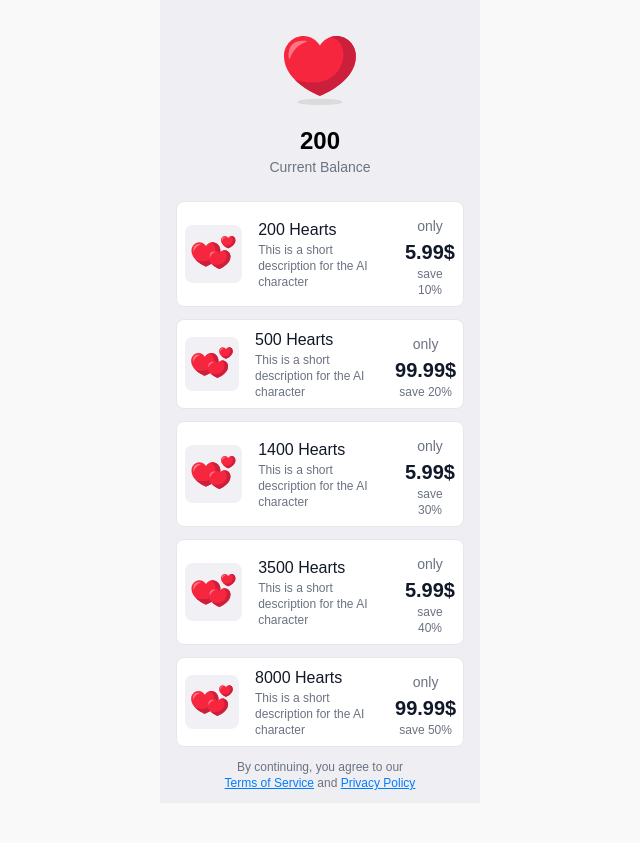
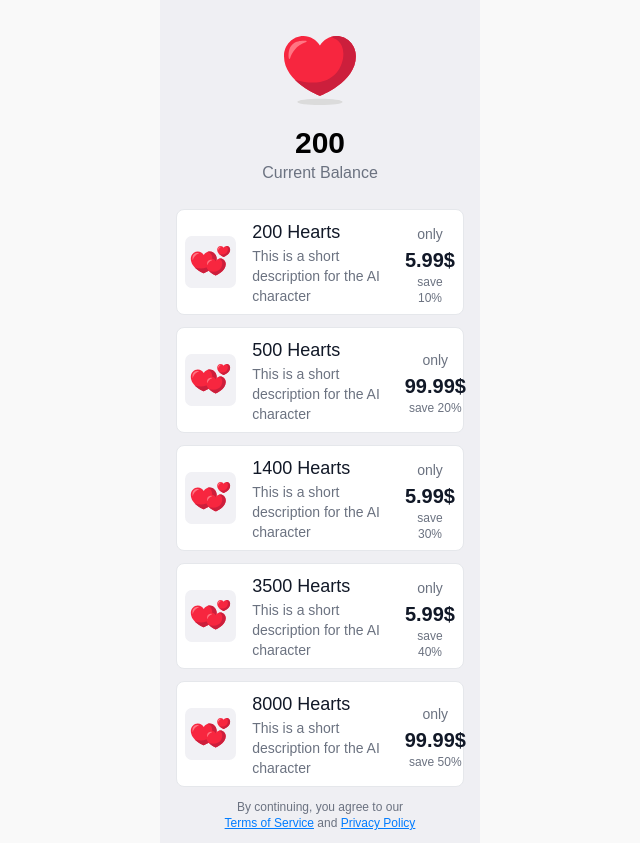
Before and after one commit to sda34495/companion-tele-app, a Next.js app: page /payment in a window 1280 px wide. Shown: the whole page, without its empty margins (320-960 px from the left). Before the commit the page ends 803 px from the top, so only its background shows below. Built offline with nearby package versions, Linux system fonts and the light colour scheme.

Commit message:
increase font size

```diff
--- a/app/components/Checkout.tsx
+++ b/app/components/Checkout.tsx
@@ -17,7 +17,7 @@ const PaymentScreen: React.FC = () => {
            <Image src={hearts} alt='heart image' className=''/>
           </div>
           <div className="ml-4 ">
-            <h2 className="text-base font-semibold text-black">200 Hearts</h2>
+            <h2 className=" font-semibold text-xl text-black">200 Hearts</h2>
             <p className="text-sm text-gray-500">
               This is a short description for the AI character
             </p>
@@ -43,7 +43,7 @@ const PaymentScreen: React.FC = () => {
 
       {/* Payment Details Section */}
       <div className="bg-white w-full rounded-lg shadow-md mt-4 ">
-        <button className="w-full flex justify-between items-center py-3 px-4 border-b border-gray-200 text-sm text-black">
+        <button className="w-full flex justify-between items-center py-3 px-4 border-b border-gray-200 text-black">
           <span>Payment Method</span>
           <svg
             xmlns="http://www.w3.org/2000/svg"
@@ -60,7 +60,7 @@ const PaymentScreen: React.FC = () => {
             />
           </svg>
         </button>
-        <div className="py-3 px-4 text-sm text-black flex justify-between">
+        <div className="py-3 px-4 text-black flex justify-between">
           <span>Name</span>
           <span className="font-medium text-gray-600">LENNARD KLEIN</span>
         </div>
--- a/app/components/Payment.tsx
+++ b/app/components/Payment.tsx
@@ -13,8 +13,8 @@ const HeartsPricing: React.FC = () => {
         <div className=" rounded-full w-24 p-3">
           <Image src={headerImage} alt='header image' priority/>
         </div>
-        <p className="text-2xl font-bold mt-2">200</p>
-        <p className="text-sm text-gray-500">Current Balance</p>
+        <p className="text-3xl font-bold mt-2">200</p>
+        <p className=" text-gray-500">Current Balance</p>
       </div>
 
       {/* Pricing Options */}
@@ -38,8 +38,8 @@ const HeartsPricing: React.FC = () => {
 
               </div>
               <div>
-                <p className="font-medium text-gray-900">{item.hearts} Hearts</p>
-                <p className="text-xs text-gray-500">
+                <p className="font-medium text-lg text-gray-900">{item.hearts} Hearts</p>
+                <p className="text-sm text-gray-500">
                   This is a short description for the AI character
                 </p>
               </div>
```
